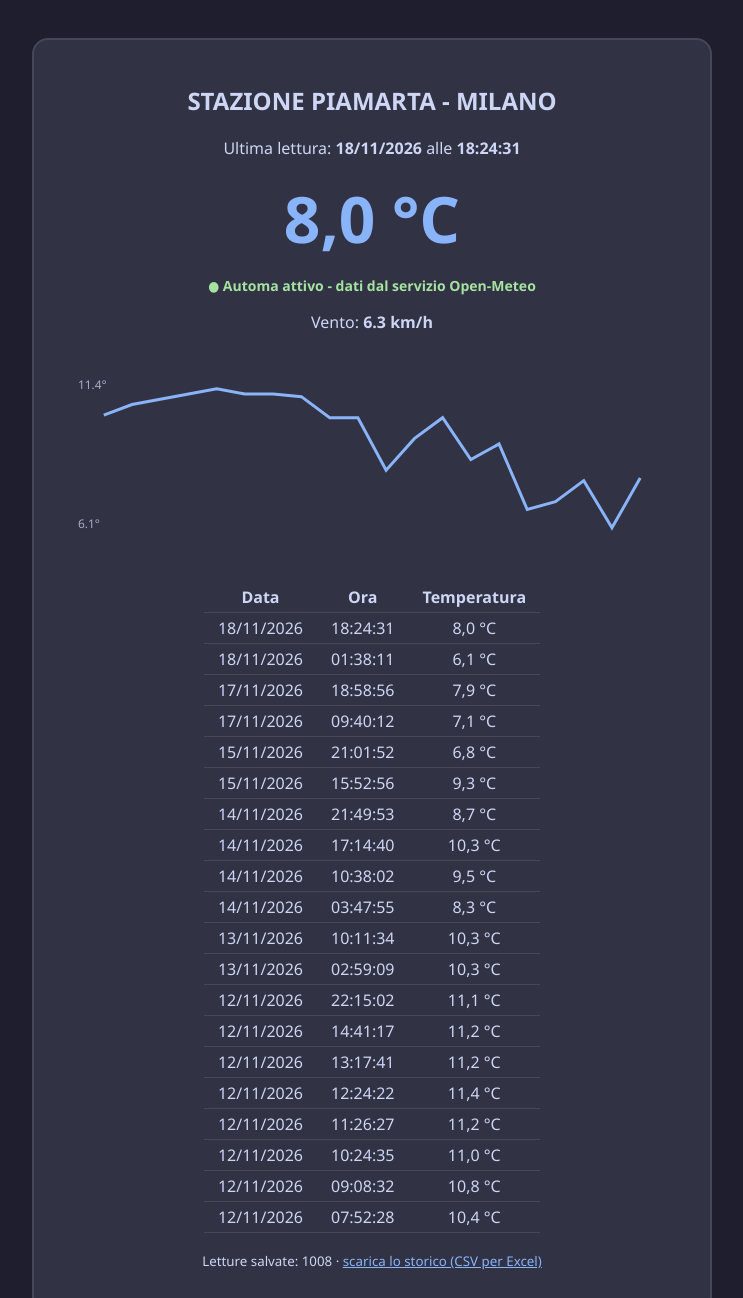
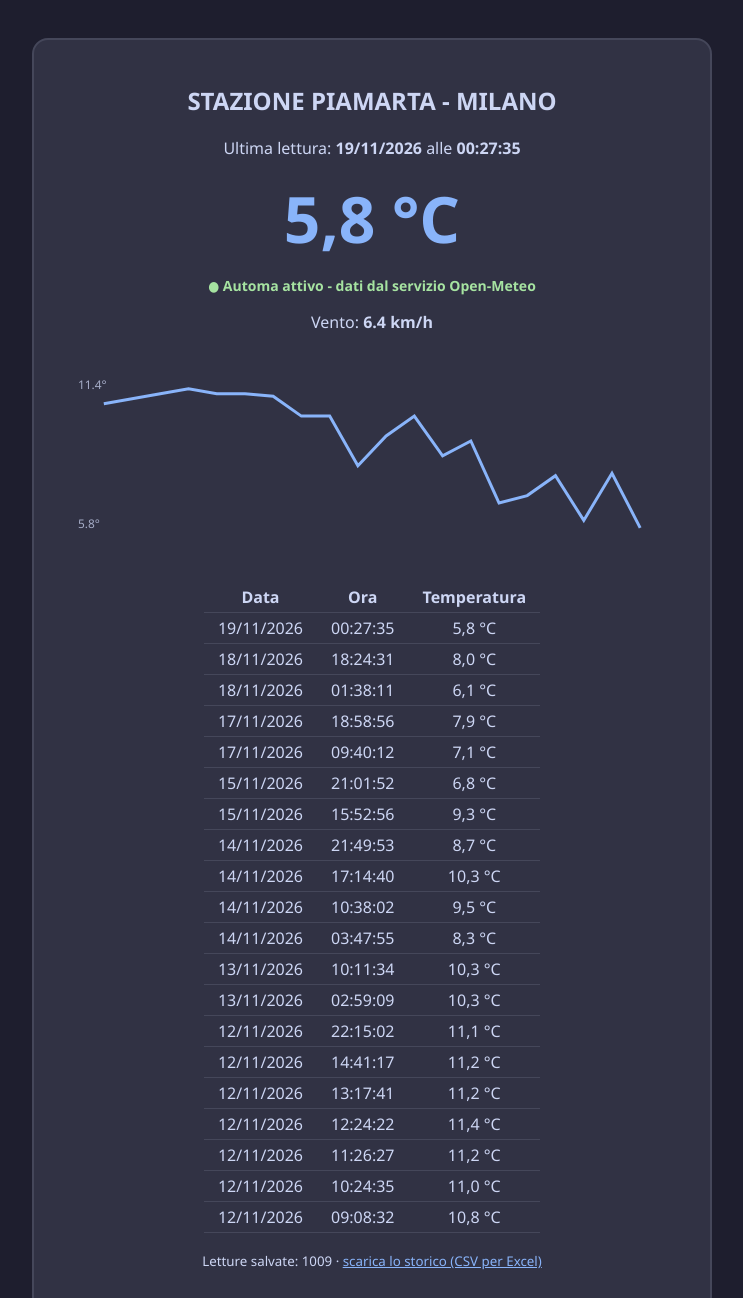
Before and after one commit to chasedeleon/automa-meteo-python, a plain HTML site: page docs/index.html in a window 1280 px wide. Shown: the top 1298 px of the page, without its empty margins (268-1011 px from the left). Drawn offline with Linux system fonts and the light colour scheme.

Commit message:
Lettura automatica 19/11/2026 00:27

```diff
--- a/docs/database_temperatura.csv
+++ b/docs/database_temperatura.csv
@@ -1007,3 +1007,4 @@ Data;Ora;Temperatura_C
 17/11/2026;18:58:56;7,9
 18/11/2026;01:38:11;6,1
 18/11/2026;18:24:31;8,0
+19/11/2026;00:27:35;5,8
--- a/docs/index.html
+++ b/docs/index.html
@@ -20,13 +20,13 @@
 <body>
 <div class="card">
   <h2>STAZIONE PIAMARTA - MILANO</h2>
-  <p>Ultima lettura: <b>18/11/2026</b> alle <b>18:24:31</b></p>
-  <div class="valore">8,0 °C</div>
+  <p>Ultima lettura: <b>19/11/2026</b> alle <b>00:27:35</b></p>
+  <div class="valore">5,8 °C</div>
   <p class="status">● Automa attivo - dati dal servizio Open-Meteo</p>
-    <p>Vento: <b>6.3 km/h</b></p>
-  <svg viewBox="0 0 600 200" role="img" aria-label="Grafico delle temperature"><text x="4" y="30" class="asse">11.4°</text><text x="4" y="170" class="asse">6.1°</text><polyline fill="none" stroke="#89b4fa" stroke-width="3" points="30.0,56.4 58.4,45.8 86.8,40.6 115.3,35.3 143.7,30.0 172.1,35.3 200.5,35.3 228.9,37.9 257.4,59.1 285.8,59.1 314.2,111.9 342.6,80.2 371.1,59.1 399.5,101.3 427.9,85.5 456.3,151.5 484.7,143.6 513.2,122.5 541.6,170.0 570.0,119.8"/></svg>
-  <table><tr><th>Data</th><th>Ora</th><th>Temperatura</th></tr><tr><td>18/11/2026</td><td>18:24:31</td><td>8,0 °C</td></tr><tr><td>18/11/2026</td><td>01:38:11</td><td>6,1 °C</td></tr><tr><td>17/11/2026</td><td>18:58:56</td><td>7,9 °C</td></tr><tr><td>17/11/2026</td><td>09:40:12</td><td>7,1 °C</td></tr><tr><td>15/11/2026</td><td>21:01:52</td><td>6,8 °C</td></tr><tr><td>15/11/2026</td><td>15:52:56</td><td>9,3 °C</td></tr><tr><td>14/11/2026</td><td>21:49:53</td><td>8,7 °C</td></tr><tr><td>14/11/2026</td><td>17:14:40</td><td>10,3 °C</td></tr><tr><td>14/11/2026</td><td>10:38:02</td><td>9,5 °C</td></tr><tr><td>14/11/2026</td><td>03:47:55</td><td>8,3 °C</td></tr><tr><td>13/11/2026</td><td>10:11:34</td><td>10,3 °C</td></tr><tr><td>13/11/2026</td><td>02:59:09</td><td>10,3 °C</td></tr><tr><td>12/11/2026</td><td>22:15:02</td><td>11,1 °C</td></tr><tr><td>12/11/2026</td><td>14:41:17</td><td>11,2 °C</td></tr><tr><td>12/11/2026</td><td>13:17:41</td><td>11,2 °C</td></tr><tr><td>12/11/2026</td><td>12:24:22</td><td>11,4 °C</td></tr><tr><td>12/11/2026</td><td>11:26:27</td><td>11,2 °C</td></tr><tr><td>12/11/2026</td><td>10:24:35</td><td>11,0 °C</td></tr><tr><td>12/11/2026</td><td>09:08:32</td><td>10,8 °C</td></tr><tr><td>12/11/2026</td><td>07:52:28</td><td>10,4 °C</td></tr></table>
-  <p><small>Letture salvate: 1008 · <a href="database_temperatura.csv">scarica lo storico (CSV per Excel)</a></small></p>
+    <p>Vento: <b>6.4 km/h</b></p>
+  <svg viewBox="0 0 600 200" role="img" aria-label="Grafico delle temperature"><text x="4" y="30" class="asse">11.4°</text><text x="4" y="170" class="asse">5.8°</text><polyline fill="none" stroke="#89b4fa" stroke-width="3" points="30.0,45.0 58.4,40.0 86.8,35.0 115.3,30.0 143.7,35.0 172.1,35.0 200.5,37.5 228.9,57.5 257.4,57.5 285.8,107.5 314.2,77.5 342.6,57.5 371.1,97.5 399.5,82.5 427.9,145.0 456.3,137.5 484.7,117.5 513.2,162.5 541.6,115.0 570.0,170.0"/></svg>
+  <table><tr><th>Data</th><th>Ora</th><th>Temperatura</th></tr><tr><td>19/11/2026</td><td>00:27:35</td><td>5,8 °C</td></tr><tr><td>18/11/2026</td><td>18:24:31</td><td>8,0 °C</td></tr><tr><td>18/11/2026</td><td>01:38:11</td><td>6,1 °C</td></tr><tr><td>17/11/2026</td><td>18:58:56</td><td>7,9 °C</td></tr><tr><td>17/11/2026</td><td>09:40:12</td><td>7,1 °C</td></tr><tr><td>15/11/2026</td><td>21:01:52</td><td>6,8 °C</td></tr><tr><td>15/11/2026</td><td>15:52:56</td><td>9,3 °C</td></tr><tr><td>14/11/2026</td><td>21:49:53</td><td>8,7 °C</td></tr><tr><td>14/11/2026</td><td>17:14:40</td><td>10,3 °C</td></tr><tr><td>14/11/2026</td><td>10:38:02</td><td>9,5 °C</td></tr><tr><td>14/11/2026</td><td>03:47:55</td><td>8,3 °C</td></tr><tr><td>13/11/2026</td><td>10:11:34</td><td>10,3 °C</td></tr><tr><td>13/11/2026</td><td>02:59:09</td><td>10,3 °C</td></tr><tr><td>12/11/2026</td><td>22:15:02</td><td>11,1 °C</td></tr><tr><td>12/11/2026</td><td>14:41:17</td><td>11,2 °C</td></tr><tr><td>12/11/2026</td><td>13:17:41</td><td>11,2 °C</td></tr><tr><td>12/11/2026</td><td>12:24:22</td><td>11,4 °C</td></tr><tr><td>12/11/2026</td><td>11:26:27</td><td>11,2 °C</td></tr><tr><td>12/11/2026</td><td>10:24:35</td><td>11,0 °C</td></tr><tr><td>12/11/2026</td><td>09:08:32</td><td>10,8 °C</td></tr></table>
+  <p><small>Letture salvate: 1009 · <a href="database_temperatura.csv">scarica lo storico (CSV per Excel)</a></small></p>
 </div>
 </body>
 </html>
```
